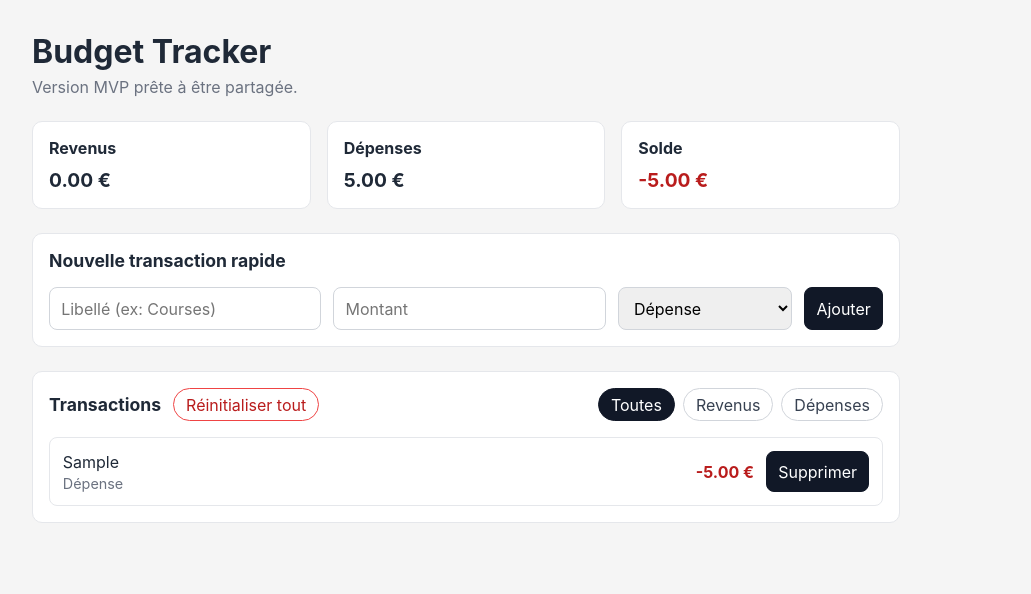
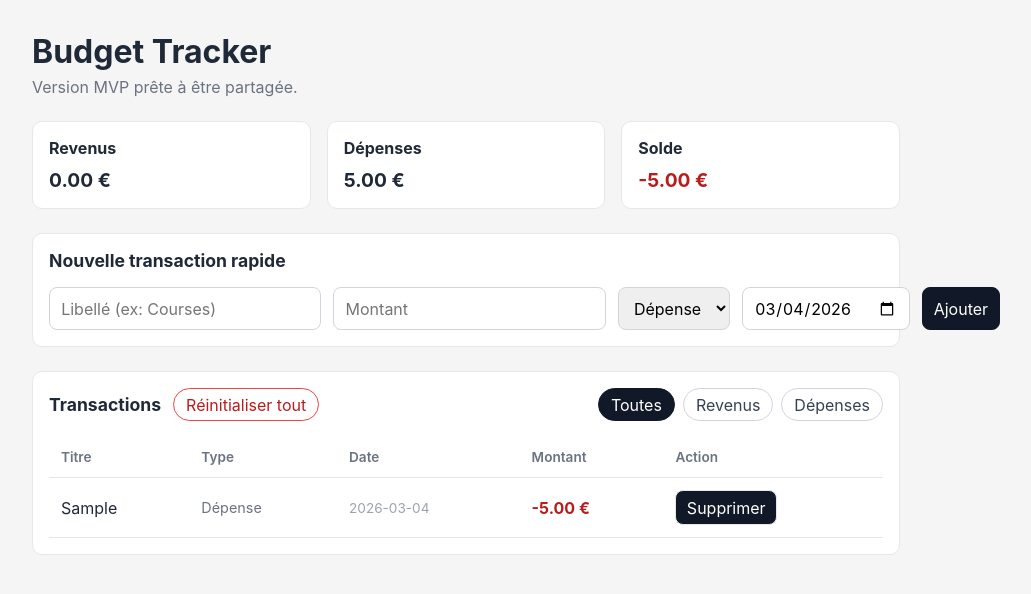
Before and after one commit to MansouriYoucef/Budget_Tracker, a React (Vite) app: page / in a window 1280 px wide. Both pictures are taken after typing "Sample", "5" into the empty fields and a click on the button "Ajouter". Shown: the top 594 px of the page, without its empty margins (174-1205 px from the left). Built offline with nearby package versions, Linux system fonts and the light colour scheme.

Commit message:
Implement transaction management features with new components for balance display, transaction form, and transaction list

```diff
--- a/src/App.css
+++ b/src/App.css
@@ -114,14 +114,14 @@ body {
 
 .transaction-form {
   display: grid;
-  grid-template-columns: 1.4fr 1fr 1fr auto;
+  grid-template-columns: 1.4fr 1fr 1fr 1fr auto;
   gap: 0.75rem;
 }
 
 .transaction-form input,
 .transaction-form select,
 .transaction-form button,
-.transaction-right button {
+.delete-button {
   border: 1px solid #d1d5db;
   border-radius: 8px;
   padding: 0.6rem 0.7rem;
@@ -129,7 +129,7 @@ body {
 }
 
 .transaction-form button,
-.transaction-right button {
+.delete-button {
   background: #111827;
   color: #ffffff;
   border-color: #111827;
@@ -142,40 +142,45 @@ body {
   font-size: 0.9rem;
 }
 
-.transactions-list {
-  list-style: none;
-  margin: 0;
-  padding: 0;
-  display: grid;
-  gap: 0.75rem;
+.table-wrapper {
+  overflow-x: auto;
 }
 
-.transaction-item {
-  display: flex;
-  justify-content: space-between;
-  align-items: center;
-  gap: 1rem;
-  border: 1px solid #e5e7eb;
-  border-radius: 8px;
-  padding: 0.8rem;
+.transactions-table {
+  width: 100%;
+  border-collapse: collapse;
 }
 
-.transaction-title,
-.transaction-type,
-.transaction-right p {
-  margin: 0;
+.transactions-table th,
+.transactions-table td {
+  text-align: left;
+  padding: 0.75rem;
+  border-bottom: 1px solid #e5e7eb;
+}
+
+.transactions-table thead th {
+  font-size: 0.85rem;
+  color: #6b7280;
+  font-weight: 600;
+}
+
+.transactions-table tbody tr:hover {
+  background: #f9fafb;
+}
+
+.delete-button {
+  border: 1px solid #e5e7eb;
+  padding: 0.4rem 0.65rem;
 }
 
 .transaction-type {
-  margin-top: 0.2rem;
   color: #6b7280;
   font-size: 0.9rem;
 }
 
-.transaction-right {
-  display: flex;
-  align-items: center;
-  gap: 0.75rem;
+.transaction-date {
+  color: #9ca3af;
+  font-size: 0.85rem;
 }
 
 .positive {
@@ -207,14 +212,4 @@ body {
   .transaction-form {
     grid-template-columns: 1fr;
   }
-
-  .transaction-right {
-    width: 100%;
-    justify-content: space-between;
-  }
-
-  .transaction-item {
-    flex-direction: column;
-    align-items: stretch;
-  }
 }
--- a/src/App.jsx
+++ b/src/App.jsx
@@ -1,7 +1,11 @@
 import { useEffect, useMemo, useState } from 'react'
 import './App.css'
+import Balance from './components/Balance'
+import TransactionForm from './components/TransactionForm'
+import TransactionList from './components/TransactionList'
 
 const STORAGE_KEY = 'budget_tracker_transactions'
+const getToday = () => new Date().toISOString().split('T')[0]
 
 function App() {
   const [transactions, setTransactions] = useState(() => {
@@ -21,6 +25,7 @@ function App() {
   const [title, setTitle] = useState('')
   const [amount, setAmount] = useState('')
   const [type, setType] = useState('expense')
+  const [date, setDate] = useState(getToday)
   const [filter, setFilter] = useState('all')
   const [formError, setFormError] = useState('')
 
@@ -69,17 +74,24 @@ function App() {
       return
     }
 
+    if (!date) {
+      setFormError('La date est obligatoire.')
+      return
+    }
+
     const newTransaction = {
       id: crypto.randomUUID(),
       title: title.trim(),
       amount: numericAmount,
       type,
+      date,
     }
 
     setTransactions((prev) => [newTransaction, ...prev])
     setTitle('')
     setAmount('')
     setType('expense')
+    setDate(getToday())
     setFormError('')
   }
 
@@ -109,121 +121,37 @@ function App() {
         <p>Version MVP prête à être partagée.</p>
       </header>
 
-      <section className="summary" aria-label="Résumé du budget">
-        <div className="summary-card">
-          <h2>Revenus</h2>
-          <p>{income.toFixed(2)} €</p>
-        </div>
+      <Balance income={income} expense={expense} balance={balance} />
 
-        <div className="summary-card">
-          <h2>Dépenses</h2>
-          <p>{expense.toFixed(2)} €</p>
-        </div>
+      <TransactionForm
+        title={title}
+        amount={amount}
+        type={type}
+        date={date}
+        formError={formError}
+        onChangeTitle={(value) => {
+          setTitle(value)
+          setFormError('')
+        }}
+        onChangeAmount={(value) => {
+          setAmount(value)
+          setFormError('')
+        }}
+        onChangeType={setType}
+        onChangeDate={(value) => {
+          setDate(value)
+          setFormError('')
+        }}
+        onSubmit={handleSubmit}
+      />
 
-        <div className="summary-card">
-          <h2>Solde</h2>
-          <p className={balance >= 0 ? 'positive' : 'negative'}>{balance.toFixed(2)} €</p>
-        </div>
-      </section>
-
-      <section className="panel" aria-label="Ajouter une transaction">
-        <h2>Nouvelle transaction rapide</h2>
-
-        <form className="transaction-form" onSubmit={handleSubmit}>
-          <input
-            type="text"
-            placeholder="Libellé (ex: Courses)"
-            value={title}
-            onChange={(event) => {
-              setTitle(event.target.value)
-              setFormError('')
-            }}
-          />
-
-          <input
-            type="number"
-            min="0"
-            step="0.01"
-            placeholder="Montant"
-            value={amount}
-            onChange={(event) => {
-              setAmount(event.target.value)
-              setFormError('')
-            }}
-          />
-
-          <select value={type} onChange={(event) => setType(event.target.value)}>
-            <option value="expense">Dépense</option>
-            <option value="income">Revenu</option>
-          </select>
-
-          <button type="submit">Ajouter</button>
-        </form>
-
-        {formError && <p className="form-error">{formError}</p>}
-      </section>
-
-      <section className="panel" aria-label="Liste des transactions">
-        <div className="transactions-header-row">
-          <div className="transactions-title-group">
-            <h2>Transactions</h2>
-            <button type="button" className="clear-button" onClick={handleClearAll}>
-              Réinitialiser tout
-            </button>
-          </div>
-
-          <div className="filter-group" role="group" aria-label="Filtrer les transactions">
-            <button
-              type="button"
-              className={filter === 'all' ? 'filter-button active' : 'filter-button'}
-              onClick={() => setFilter('all')}
-            >
-              Toutes
-            </button>
-            <button
-              type="button"
-              className={filter === 'income' ? 'filter-button active' : 'filter-button'}
-              onClick={() => setFilter('income')}
-            >
-              Revenus
-            </button>
-            <button
-              type="button"
-              className={filter === 'expense' ? 'filter-button active' : 'filter-button'}
-              onClick={() => setFilter('expense')}
-            >
-              Dépenses
-            </button>
-          </div>
-        </div>
-
-        {filteredTransactions.length === 0 ? (
-          <p className="empty-state">Aucune transaction pour ce filtre.</p>
-        ) : (
-          <ul className="transactions-list">
-            {filteredTransactions.map((transaction) => (
-              <li key={transaction.id} className="transaction-item">
-                <div>
-                  <p className="transaction-title">{transaction.title}</p>
-                  <p className="transaction-type">
-                    {transaction.type === 'income' ? 'Revenu' : 'Dépense'}
-                  </p>
-                </div>
-
-                <div className="transaction-right">
-                  <p className={transaction.type === 'income' ? 'positive' : 'negative'}>
-                    {transaction.type === 'income' ? '+' : '-'}
-                    {transaction.amount.toFixed(2)} €
-                  </p>
-                  <button type="button" onClick={() => handleDelete(transaction.id)}>
-                    Supprimer
-                  </button>
-                </div>
-              </li>
-            ))}
-          </ul>
-        )}
-      </section>
+      <TransactionList
+        filter={filter}
+        onChangeFilter={setFilter}
+        transactions={filteredTransactions}
+        onDelete={handleDelete}
+        onClearAll={handleClearAll}
+      />
     </main>
   )
 }
--- /dev/null
+++ b/src/components/Balance.jsx
@@ -0,0 +1,22 @@
+function Balance({ income, expense, balance }) {
+  return (
+    <section className="summary" aria-label="Résumé du budget">
+      <div className="summary-card">
+        <h2>Revenus</h2>
+        <p>{income.toFixed(2)} €</p>
+      </div>
+
+      <div className="summary-card">
+        <h2>Dépenses</h2>
+        <p>{expense.toFixed(2)} €</p>
+      </div>
+
+      <div className="summary-card">
+        <h2>Solde</h2>
+        <p className={balance >= 0 ? 'positive' : 'negative'}>{balance.toFixed(2)} €</p>
+      </div>
+    </section>
+  )
+}
+
+export default Balance
--- /dev/null
+++ b/src/components/Filter.jsx
@@ -0,0 +1,29 @@
+function Filter({ filter, onChangeFilter }) {
+  return (
+    <div className="filter-group" role="group" aria-label="Filtrer les transactions">
+      <button
+        type="button"
+        className={filter === 'all' ? 'filter-button active' : 'filter-button'}
+        onClick={() => onChangeFilter('all')}
+      >
+        Toutes
+      </button>
+      <button
+        type="button"
+        className={filter === 'income' ? 'filter-button active' : 'filter-button'}
+        onClick={() => onChangeFilter('income')}
+      >
+        Revenus
+      </button>
+      <button
+        type="button"
+        className={filter === 'expense' ? 'filter-button active' : 'filter-button'}
+        onClick={() => onChangeFilter('expense')}
+      >
+        Dépenses
+      </button>
+    </div>
+  )
+}
+
+export default Filter
--- /dev/null
+++ b/src/components/TransactionForm.jsx
@@ -0,0 +1,49 @@
+function TransactionForm({
+  title,
+  amount,
+  type,
+  date,
+  formError,
+  onChangeTitle,
+  onChangeAmount,
+  onChangeType,
+  onChangeDate,
+  onSubmit,
+}) {
+  return (
+    <section className="panel" aria-label="Ajouter une transaction">
+      <h2>Nouvelle transaction rapide</h2>
+
+      <form className="transaction-form" onSubmit={onSubmit}>
+        <input
+          type="text"
+          placeholder="Libellé (ex: Courses)"
+          value={title}
+          onChange={(event) => onChangeTitle(event.target.value)}
+        />
+
+        <input
+          type="number"
+          min="0"
+          step="0.01"
+          placeholder="Montant"
+          value={amount}
+          onChange={(event) => onChangeAmount(event.target.value)}
+        />
+
+        <select value={type} onChange={(event) => onChangeType(event.target.value)}>
+          <option value="expense">Dépense</option>
+          <option value="income">Revenu</option>
+        </select>
+
+        <input type="date" value={date} onChange={(event) => onChangeDate(event.target.value)} />
+
+        <button type="submit">Ajouter</button>
+      </form>
+
+      {formError && <p className="form-error">{formError}</p>}
+    </section>
+  )
+}
+
+export default TransactionForm
--- /dev/null
+++ b/src/components/TransactionItem.jsx
@@ -0,0 +1,20 @@
+function TransactionItem({ transaction, onDelete }) {
+  return (
+    <tr>
+      <td className="transaction-title">{transaction.title}</td>
+      <td className="transaction-type">{transaction.type === 'income' ? 'Revenu' : 'Dépense'}</td>
+      <td className="transaction-date">{transaction.date || 'Date non définie'}</td>
+      <td className={transaction.type === 'income' ? 'positive' : 'negative'}>
+        {transaction.type === 'income' ? '+' : '-'}
+        {transaction.amount.toFixed(2)} €
+      </td>
+      <td>
+        <button type="button" className="delete-button" onClick={() => onDelete(transaction.id)}>
+          Supprimer
+        </button>
+      </td>
+    </tr>
+  )
+}
+
+export default TransactionItem
--- /dev/null
+++ b/src/components/TransactionList.jsx
@@ -0,0 +1,50 @@
+import Filter from './Filter'
+import TransactionItem from './TransactionItem'
+
+function TransactionList({
+  filter,
+  onChangeFilter,
+  transactions,
+  onDelete,
+  onClearAll,
+}) {
+  return (
+    <section className="panel" aria-label="Liste des transactions">
+      <div className="transactions-header-row">
+        <div className="transactions-title-group">
+          <h2>Transactions</h2>
+          <button type="button" className="clear-button" onClick={onClearAll}>
+            Réinitialiser tout
+          </button>
+        </div>
+
+        <Filter filter={filter} onChangeFilter={onChangeFilter} />
+      </div>
+
+      {transactions.length === 0 ? (
+        <p className="empty-state">Aucune transaction pour ce filtre.</p>
+      ) : (
+        <div className="table-wrapper">
+          <table className="transactions-table">
+            <thead>
+              <tr>
+                <th>Titre</th>
+                <th>Type</th>
+                <th>Date</th>
+                <th>Montant</th>
+                <th>Action</th>
+              </tr>
+            </thead>
+            <tbody>
+              {transactions.map((transaction) => (
+                <TransactionItem key={transaction.id} transaction={transaction} onDelete={onDelete} />
+              ))}
+            </tbody>
+          </table>
+        </div>
+      )}
+    </section>
+  )
+}
+
+export default TransactionList
```
